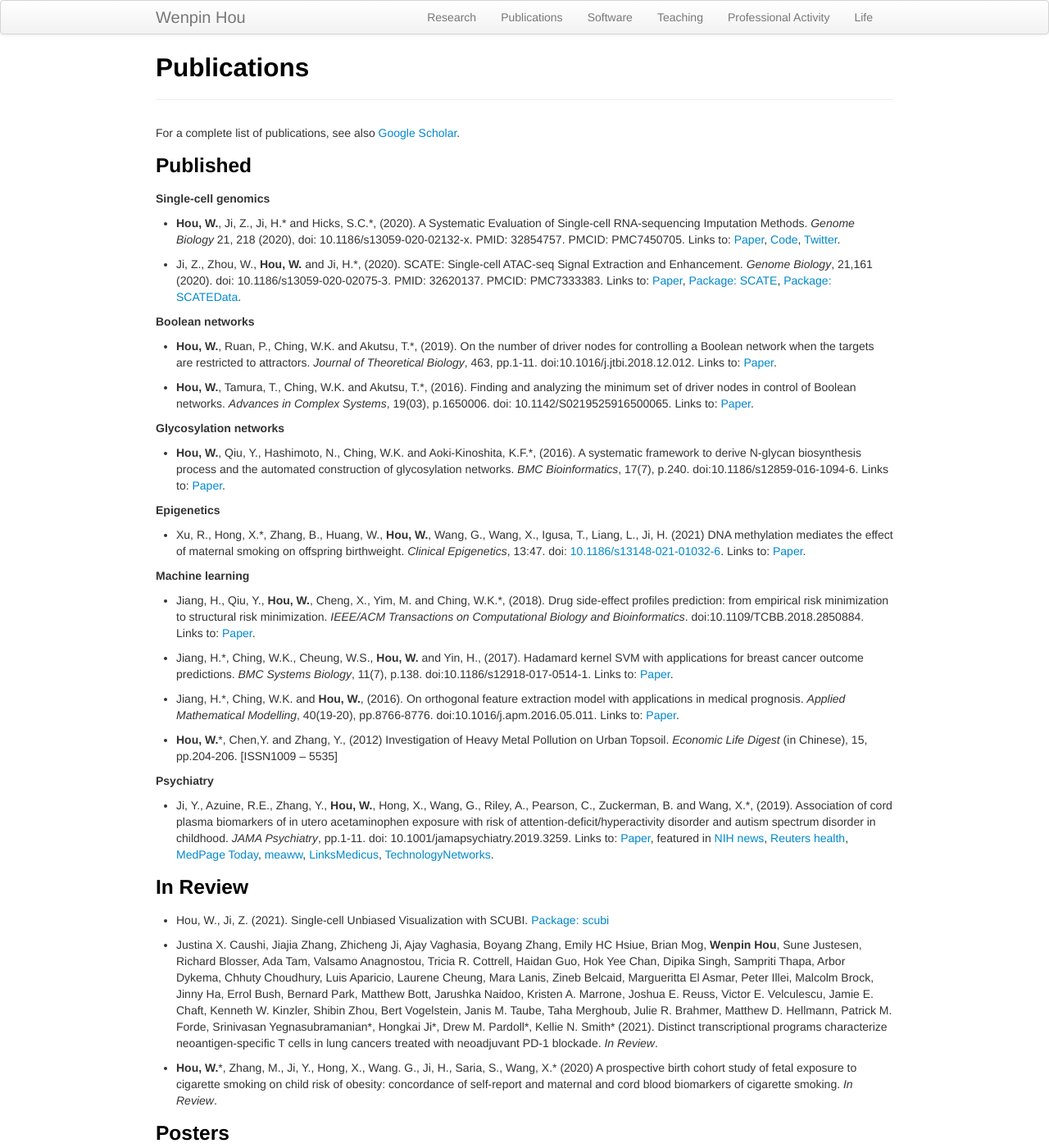
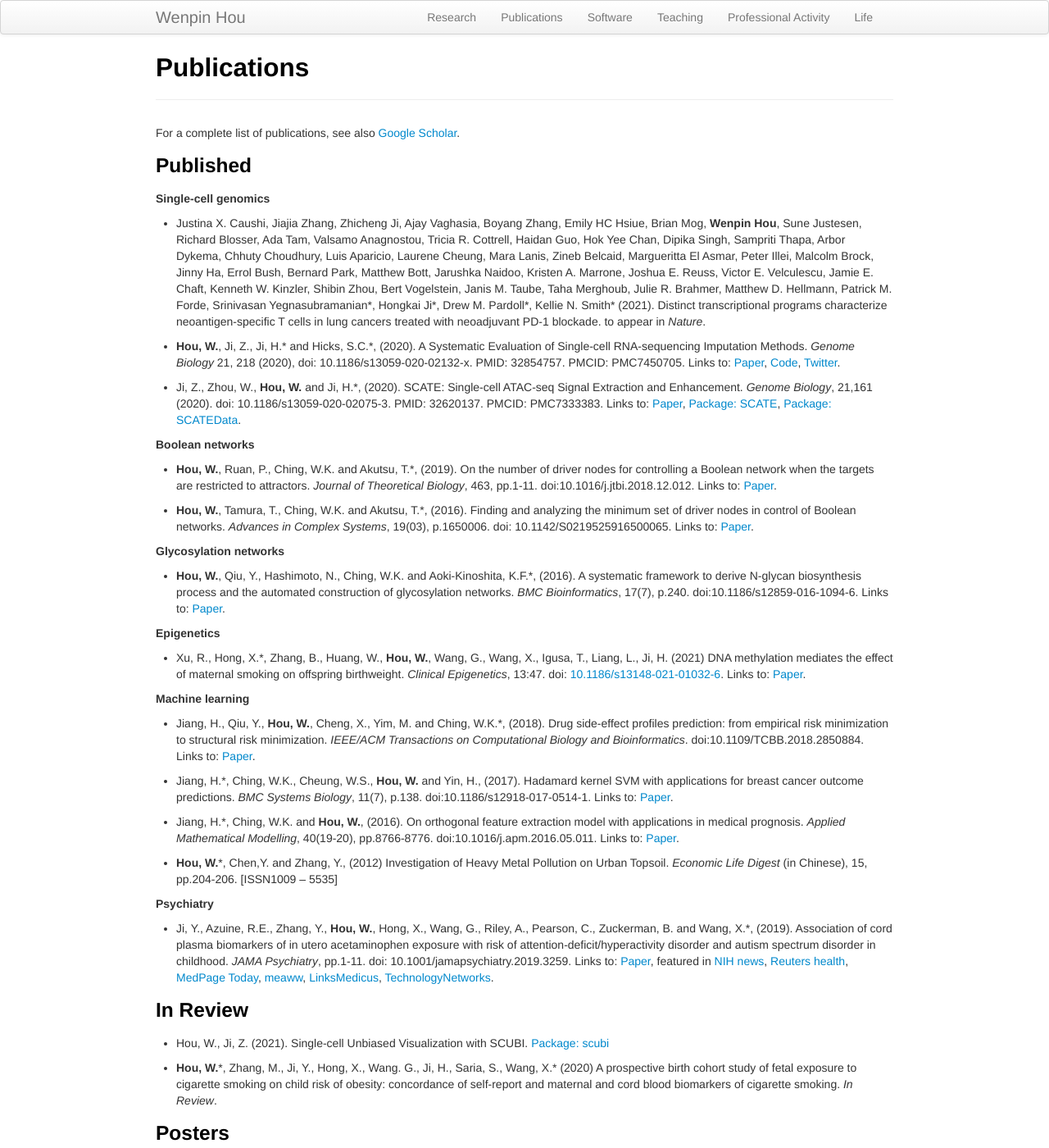
Before and after one commit to Winnie09/Wenpin_Hou, a Jekyll site: the page built from pages/publications.md, in a window 1280 px wide and 1400 px high. Shown: the whole window at 82% size. Built offline with Jekyll 4.4.1, drawn with Linux system fonts in a browser that asks for light colours; some of the changed lines change nothing that is shown.

Commit message:
add publication

```diff
--- a/pages/publications.md
+++ b/pages/publications.md
@@ -8,6 +8,8 @@ For a complete list of publications, see also [Google Scholar](https://scholar.g
 
 ### Published
 ##### Single-cell genomics
+- Justina X. Caushi, Jiajia Zhang, Zhicheng Ji, Ajay Vaghasia, Boyang Zhang, Emily HC Hsiue, Brian Mog, **Wenpin Hou**, Sune Justesen, Richard Blosser, Ada Tam, Valsamo Anagnostou, Tricia R. Cottrell, Haidan Guo, Hok Yee Chan, Dipika Singh, Sampriti Thapa, Arbor Dykema, Chhuty Choudhury, Luis Aparicio, Laurene Cheung, Mara Lanis, Zineb Belcaid, Margueritta El Asmar, Peter Illei, Malcolm Brock, Jinny Ha, Errol Bush, Bernard Park, Matthew Bott, Jarushka Naidoo, Kristen A. Marrone, Joshua E. Reuss, Victor E. Velculescu, Jamie E. Chaft, Kenneth W. Kinzler, Shibin Zhou, Bert Vogelstein, Janis M. Taube, Taha Merghoub, Julie R. Brahmer, Matthew D. Hellmann, Patrick M. Forde, Srinivasan Yegnasubramanian\*, Hongkai Ji\*, Drew M. Pardoll\*,  Kellie N. Smith\* (2021). Distinct transcriptional programs characterize neoantigen-specific T cells in lung cancers treated with neoadjuvant PD-1 blockade. to appear in *Nature*.
+
 - **Hou, W.**, Ji, Z., Ji, H.\* and Hicks, S.C.\*, (2020). A Systematic Evaluation of Single-cell RNA-sequencing Imputation Methods. *Genome Biology* 21, 218 (2020), doi: 10.1186/s13059-020-02132-x. PMID: 32854757. PMCID: PMC7450705. Links to: [Paper](https://genomebiology.biomedcentral.com/articles/10.1186/s13059-020-02132-x), [Code](https://github.com/Winnie09/imputationBenchmark), [Twitter](https://twitter.com/GenomeBiology/status/1298976169484681219).
 
 - Ji, Z., Zhou, W., **Hou, W.** and Ji, H.\*, (2020). SCATE: Single-cell ATAC-seq Signal Extraction and Enhancement. *Genome Biology*, 21,161 (2020). doi: 10.1186/s13059-020-02075-3. PMID: 32620137. PMCID: PMC7333383. Links to: [Paper](https://genomebiology.biomedcentral.com/articles/10.1186/s13059-020-02075-3), [Package: SCATE](https://github.com/Winnie09/SCATE), [Package: SCATEData](https://github.com/Winnie09/SCATEData).
@@ -43,7 +45,6 @@ For a complete list of publications, see also [Google Scholar](https://scholar.g
 
 - Hou, W., Ji, Z. (2021). Single-cell Unbiased Visualization with SCUBI. [Package: scubi](https://winnie09.github.io/Wenpin_Hou/pages/SCUBI.html)
 
-- Justina X. Caushi, Jiajia Zhang, Zhicheng Ji, Ajay Vaghasia, Boyang Zhang, Emily HC Hsiue, Brian Mog, **Wenpin Hou**, Sune Justesen, Richard Blosser, Ada Tam, Valsamo Anagnostou, Tricia R. Cottrell, Haidan Guo, Hok Yee Chan, Dipika Singh, Sampriti Thapa, Arbor Dykema, Chhuty Choudhury, Luis Aparicio, Laurene Cheung, Mara Lanis, Zineb Belcaid, Margueritta El Asmar, Peter Illei, Malcolm Brock, Jinny Ha, Errol Bush, Bernard Park, Matthew Bott, Jarushka Naidoo, Kristen A. Marrone, Joshua E. Reuss, Victor E. Velculescu, Jamie E. Chaft, Kenneth W. Kinzler, Shibin Zhou, Bert Vogelstein, Janis M. Taube, Taha Merghoub, Julie R. Brahmer, Matthew D. Hellmann, Patrick M. Forde, Srinivasan Yegnasubramanian\*, Hongkai Ji\*, Drew M. Pardoll\*,  Kellie N. Smith\* (2021). Distinct transcriptional programs characterize neoantigen-specific T cells in lung cancers treated with neoadjuvant PD-1 blockade. *In Review*.
 
 - **Hou, W.**\*, Zhang, M., Ji, Y., Hong, X., Wang. G., Ji, H., Saria, S., Wang, X.\* (2020)  A prospective birth cohort study of fetal exposure to cigarette smoking on child risk of obesity: concordance of self-report and maternal and cord blood biomarkers of cigarette smoking. *In Review*.
 
```
